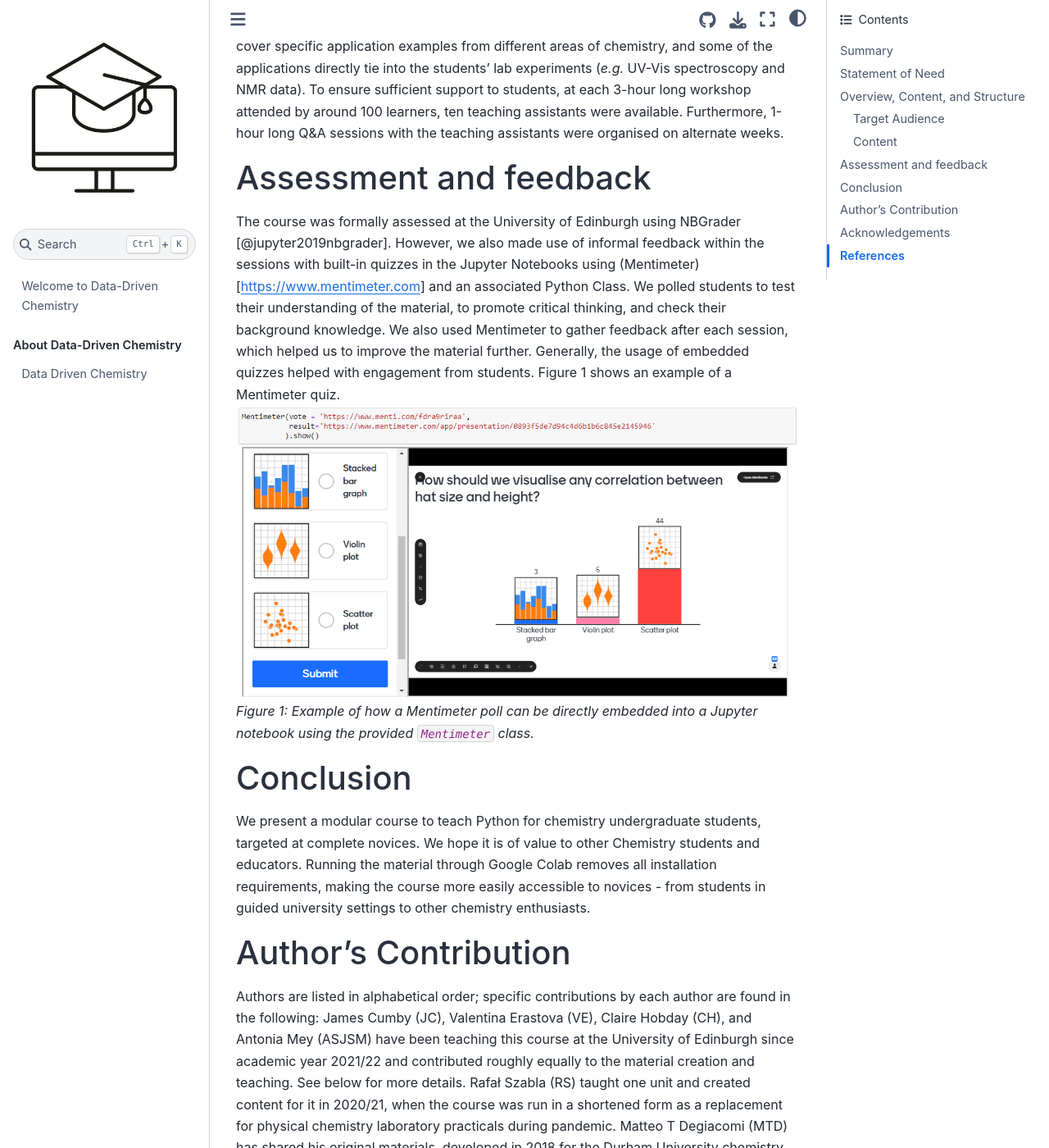
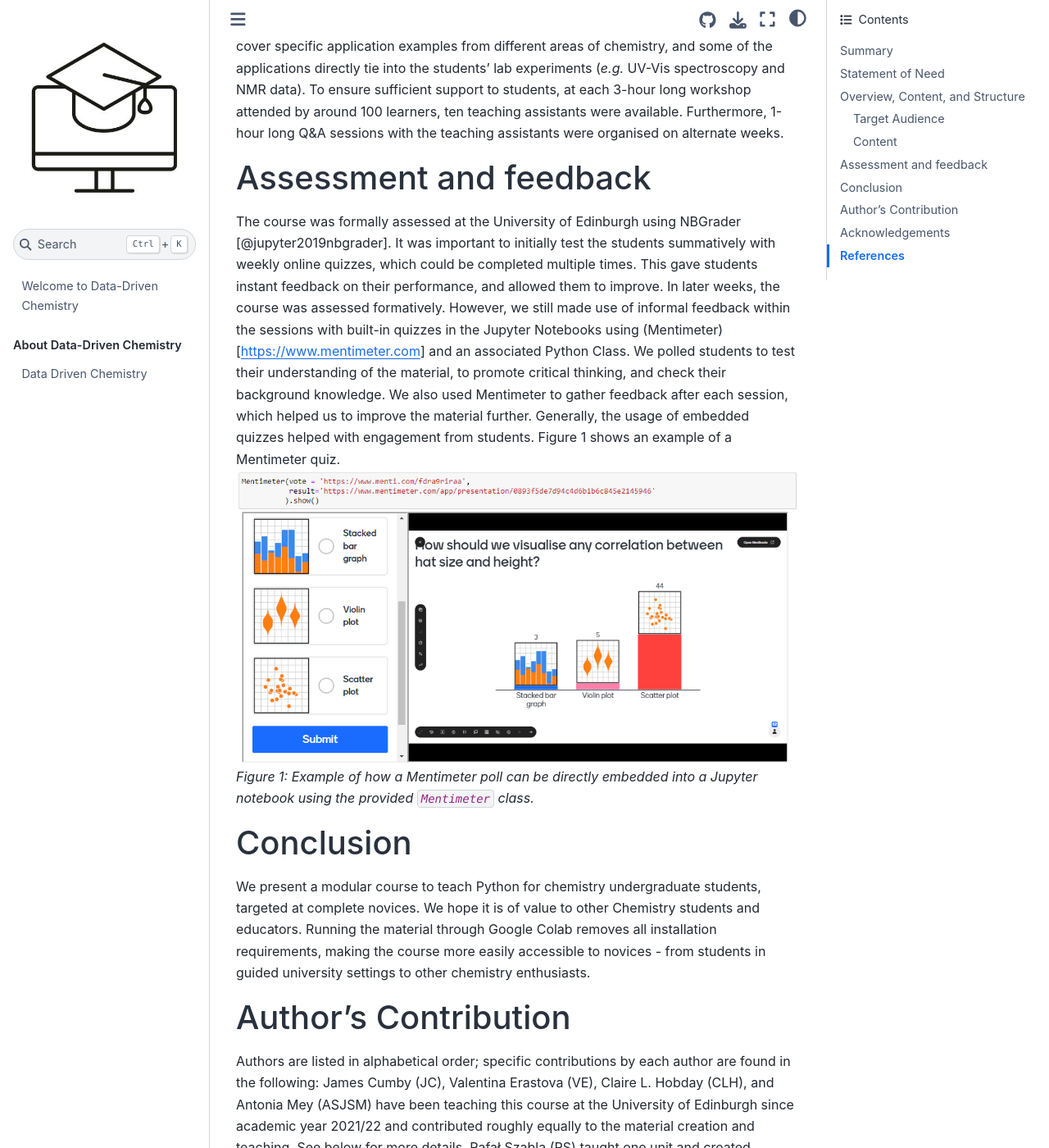
Before and after one commit to Edinburgh-Chemistry-Teaching/Data-driven-chemistry, a Jupyter Book: the page built from paper/paper.md, in a window 1280 px wide and 1400 px high, scrolled down 3330 px. Shown: the whole window at 82% size. Built offline with Jupyter Book 1.0.4 settings and Sphinx 7.4.7 and the Sphinx Book theme 1.1.4, drawn with Linux system fonts in a browser that asks for light colours; pages that are not in the unit, such as notebooks, are missing from menus; some of the changed text lies outside the part shown.

Commit message:
updating paper, mostly in feedback/assessment

```diff
--- a/paper/paper.md
+++ b/paper/paper.md
@@ -17,7 +17,7 @@ authors:
   - name: J. Jasmin Güven
     orcid: 0000-0003-1555-0075
     affiliation: "1"
-  - name: Claire Hobday
+  - name: Claire L. Hobday
     orcid: 0000-0003-4925-4557
     affiliation: "1"
   - name: Antonia S. J. S. Mey
@@ -91,7 +91,7 @@ To ensure sufficient support to students, at each 3-hour long workshop attended
 
 # Assessment and feedback
 
-The course was formally assessed at the University of Edinburgh using NBGrader [@jupyter2019nbgrader]. However, we also made use of informal feedback within the sessions with built-in quizzes in the Jupyter Notebooks using (Mentimeter)[https://www.mentimeter.com] and an associated Python Class. We polled students to test their understanding of the material, to promote critical thinking, and check their background knowledge. We also used Mentimeter to gather feedback after each session, which helped us to improve the material further. Generally, the usage of embedded quizzes helped with engagement from students. Figure 1 shows an example of a Mentimeter quiz.
+The course was formally assessed at the University of Edinburgh using NBGrader [@jupyter2019nbgrader]. It was important to initially test the students summatively with weekly online quizzes, which could be completed multiple times. This gave students instant feedback on their performance, and allowed them to improve. In later weeks, the course was assessed formatively. However, we still made use of informal feedback within the sessions with built-in quizzes in the Jupyter Notebooks using (Mentimeter)[https://www.mentimeter.com] and an associated Python Class. We polled students to test their understanding of the material, to promote critical thinking, and check their background knowledge. We also used Mentimeter to gather feedback after each session, which helped us to improve the material further. Generally, the usage of embedded quizzes helped with engagement from students. Figure 1 shows an example of a Mentimeter quiz.
 ![image](figures/Mentimeter.png)
 *Figure 1: Example of how a Mentimeter poll can be directly embedded into a Jupyter notebook using the provided `Mentimeter` class.*
 
@@ -102,13 +102,13 @@ We present a modular course to teach Python for chemistry undergraduate students
 
 # Author's Contribution
 
-Authors are listed in alphabetical order; specific contributions by each author are found in the following: James Cumby (JC), Valentina Erastova (VE), Claire Hobday (CH), and Antonia Mey (ASJSM) have been teaching this course at the University of Edinburgh since academic year 2021/22 and contributed roughly equally to the material creation and teaching. See below for more details. Rafał Szabla (RS) taught one unit and created content for it in 2020/21, when the course was run in a shortened form as a replacement for physical chemistry laboratory practicals during pandemic. Matteo T Degiacomi (MTD) has shared his original materials, developed in 2018 for the Durham University chemistry research students.
+Authors are listed in alphabetical order; specific contributions by each author are found in the following: James Cumby (JC), Valentina Erastova (VE), Claire L. Hobday (CLH), and Antonia Mey (ASJSM) have been teaching this course at the University of Edinburgh since academic year 2021/22 and contributed roughly equally to the material creation and teaching. See below for more details. Rafał Szabla (RS) taught one unit and created content for it in 2020/21, when the course was run in a shortened form as a replacement for physical chemistry laboratory practicals during pandemic. Matteo T Degiacomi (MTD) has shared his original materials, developed in 2018 for the Durham University chemistry research students.
 
 **JC:** Is the course organiser for the module taught at the University of Edinburgh and created the material for `Unit_01`, `Unit_10` and the `helper_functions`, gave feedback on other materials, and helped edit the manuscript.
 **MTD:** Contributed material to `Unit_03` and `Unit_05`, and helped edit the manuscript.
 **VE:** Created material for `Unit_05` and `Unit_08`, contributed to `Unit_06`, and helped edit the manuscript.
 **JJG:** Contributed material to `Unit_09`, and helped edit the manuscript.
-**CH:** Created material for `Unit_03` and `Unit_04`, and helped edit the manuscript.
+**CLH:** Created material for `Unit_03` and `Unit_04`, and helped edit the manuscript.
 **ASJSM:** Created material for `Unit_02`, `Unit_06`, `Unit_07`, and `Unit_09`, provided feedback and small contributions to most other units, and wrote the manuscript.
 **HP:** Contributed material to `Unit_05` and  `Unit_08`, and helped edit the manuscript.
 **RS:** Created the material for molecular geometries forming part of `Unit_06` and gave feedback on the manuscript.
```
